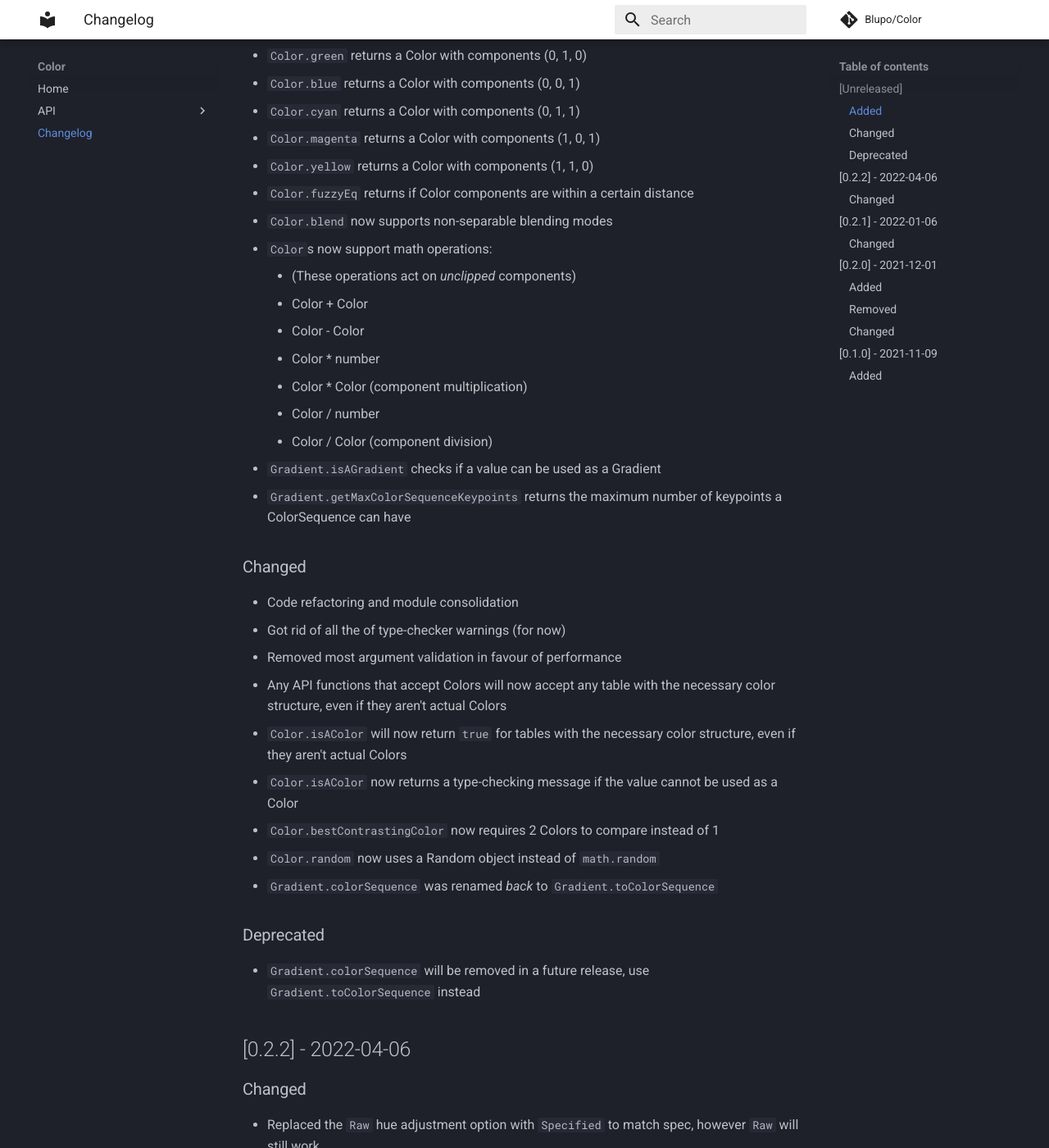
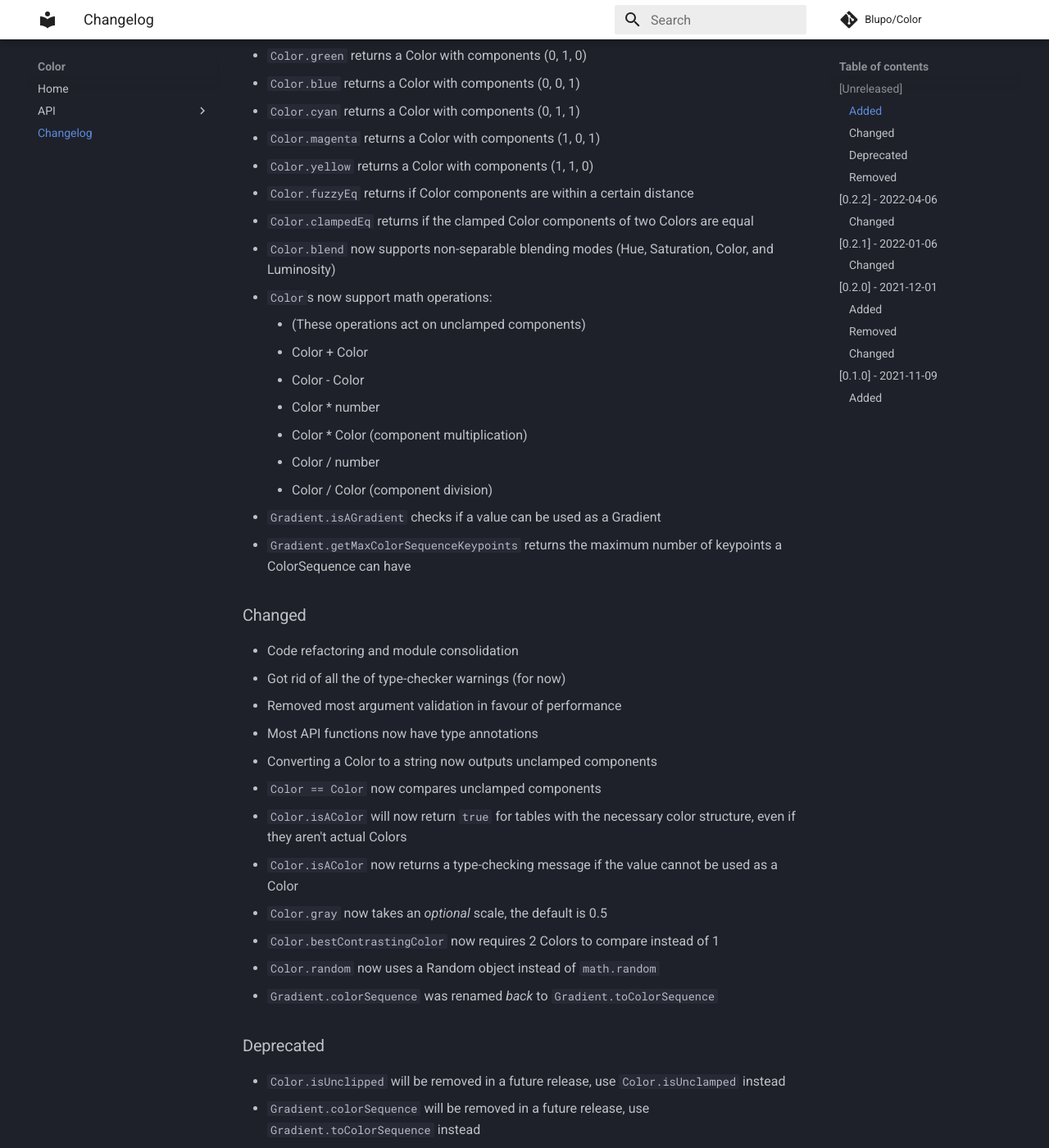
Before and after one commit to Blupo/Color, an MkDocs documentation site: the page built from docs/changelog.md, in a window 1280 px wide and 1400 px high, scrolled down 322 px. Shown: the whole window at 82% size. Built offline with MkDocs 1.6.1 and Material for MkDocs 9.7.7, drawn with Linux system fonts in a browser that asks for light colours; comment, search, counter and statistics services are not loaded; some of the changed text lies outside the part shown.

Commit message:
Fix type annotations, Colors are default unclamped

```diff
--- a/docs/changelog.md
+++ b/docs/changelog.md
@@ -10,9 +10,10 @@
 - `Color.magenta` returns a Color with components (1, 0, 1)
 - `Color.yellow` returns a Color with components (1, 1, 0)
 - `Color.fuzzyEq` returns if Color components are within a certain distance
-- `Color.blend` now supports non-separable blending modes
+- `Color.clampedEq` returns if the clamped Color components of two Colors are equal
+- `Color.blend` now supports non-separable blending modes (Hue, Saturation, Color, and Luminosity)
 - `Color`s now support math operations:
-    - (These operations act on *unclipped* components)
+    - (These operations act on unclamped components)
     - Color + Color
     - Color - Color
     - Color * number
@@ -26,15 +27,22 @@
 - Code refactoring and module consolidation
 - Got rid of all the of type-checker warnings (for now)
 - Removed most argument validation in favour of performance
-- Any API functions that accept Colors will now accept any table with the necessary color structure, even if they aren't actual Colors
+- Most API functions now have type annotations
+- Converting a Color to a string now outputs unclamped components
+- `Color == Color` now compares unclamped components
 - `Color.isAColor` will now return `true` for tables with the necessary color structure, even if they aren't actual Colors
 - `Color.isAColor` now returns a type-checking message if the value cannot be used as a Color
+- `Color.gray` now takes an *optional* scale, the default is 0.5
 - `Color.bestContrastingColor` now requires 2 Colors to compare instead of 1
 - `Color.random` now uses a Random object instead of `math.random`
 - `Gradient.colorSequence` was renamed *back* to `Gradient.toColorSequence`
 
 ### Deprecated
+- `Color.isUnclipped` will be removed in a future release, use `Color.isUnclamped` instead
 - `Gradient.colorSequence` will be removed in a future release, use `Gradient.toColorSequence` instead
+
+### Removed
+- `Color.unclippedEq`, since `Color == Color` compares unclamped components
 
 ## [0.2.2] - 2022-04-06
 
```
Also changed, not shown: 4 other files.
